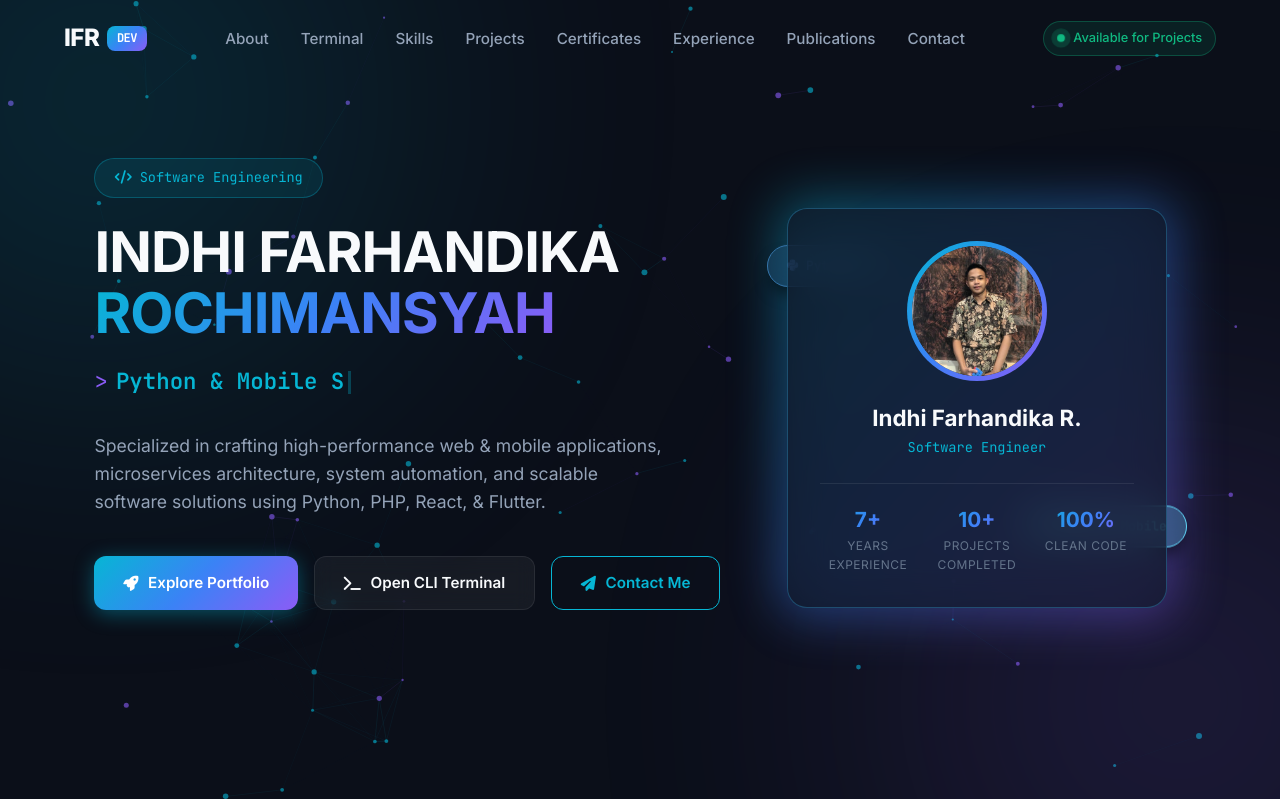
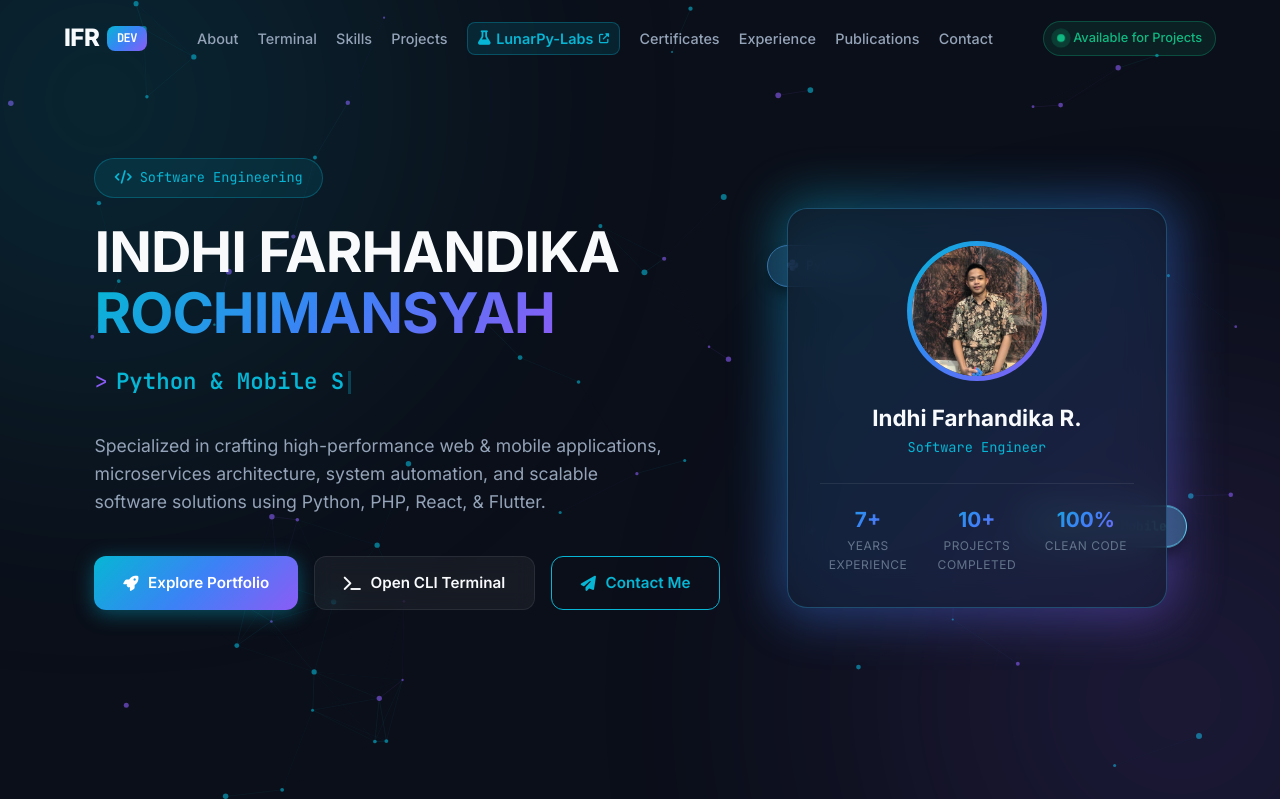
Before and after one commit to indhifarhandika/indhifarhandika.github.io, a PHP site: page / in a window 1280 px wide. Shown: the top 799 px of the page. Run offline with PHP 8.4, Linux system fonts and the light colour scheme.

Commit message:
feat: add LunarPy-Labs navigation and integration across site components, and terminal commands.

```diff
--- a/contact.html
+++ b/contact.html
@@ -36,6 +36,7 @@
 		  <nav class="nav nav-masthead justify-content-center">
 			<a class="nav-link" href="/">Home</a>
 			<a class="nav-link" href="project.html">Project</a>
+			<a class="nav-link" href="https://lunarpy-labs.indhifarhandika.dev" target="_blank" rel="noopener noreferrer">LunarPy Labs ↗</a>
 			<a class="nav-link active" href="#">Contact</a>
 		  </nav>
 		</div>
--- a/css/style.css
+++ b/css/style.css
@@ -256,6 +256,7 @@ section {
   align-items: center;
   gap: 0.5rem;
   color: var(--text-primary);
+  flex-shrink: 0;
 }
 
 .logo-badge {
@@ -270,16 +271,21 @@ section {
 .nav-links {
   display: flex;
   list-style: none;
-  gap: 2rem;
+  gap: 1.2rem;
   align-items: center;
+  white-space: nowrap;
 }
 
 .nav-link {
   color: var(--text-secondary);
-  font-size: 0.95rem;
+  font-size: 0.9rem;
   font-weight: 500;
   position: relative;
-  padding: 0.5rem 0;
+  padding: 0.4rem 0;
+  display: inline-flex;
+  align-items: center;
+  gap: 0.35rem;
+  white-space: nowrap;
 }
 
 .nav-link:hover, .nav-link.active {
@@ -301,10 +307,32 @@ section {
   width: 100%;
 }
 
+.nav-link-labs {
+  color: var(--accent-cyan) !important;
+  font-weight: 600;
+  padding: 0.25rem 0.65rem;
+  border-radius: var(--radius-sm);
+  background: rgba(6, 182, 212, 0.12);
+  border: 1px solid rgba(6, 182, 212, 0.3);
+  transition: var(--transition-fast);
+}
+
+.nav-link-labs:hover {
+  background: rgba(6, 182, 212, 0.25);
+  border-color: var(--accent-cyan);
+  box-shadow: 0 0 10px rgba(6, 182, 212, 0.4);
+  color: #fff !important;
+}
+
+.nav-link-labs::after {
+  display: none !important;
+}
+
 .nav-actions {
   display: flex;
   align-items: center;
   gap: 1rem;
+  flex-shrink: 0;
 }
 
 .status-badge {
@@ -1241,6 +1269,18 @@ textarea.form-control {
 }
 
 /* Responsive Media Queries */
+@media (max-width: 1250px) {
+  .nav-links {
+    gap: 0.75rem;
+  }
+  .nav-link {
+    font-size: 0.82rem;
+  }
+  .status-badge {
+    display: none;
+  }
+}
+
 @media (max-width: 992px) {
   .hero-grid {
     grid-template-columns: 1fr;
--- a/index.html
+++ b/index.html
@@ -43,6 +43,9 @@
                 <li><a href="#terminal" class="nav-link">Terminal</a></li>
                 <li><a href="#skills" class="nav-link">Skills</a></li>
                 <li><a href="#projects" class="nav-link">Projects</a></li>
+                <li><a href="https://lunarpy-labs.indhifarhandika.dev" target="_blank" rel="noopener noreferrer"
+                        class="nav-link nav-link-labs"><i class="fas fa-flask"></i> LunarPy-Labs <i
+                            class="fas fa-external-link-alt" style="font-size: 0.7em;"></i></a></li>
                 <li><a href="#certificates" class="nav-link">Certificates</a></li>
                 <li><a href="#experience" class="nav-link">Experience</a></li>
                 <li><a href="#publications" class="nav-link">Publications</a></li>
@@ -356,7 +359,8 @@
                         </div>
                         <h3 class="timeline-role">Founder & Research Engineer</h3>
                         <div class="timeline-company">LunarPy-Labs &bull; Self-employed &bull; Indonesia</div>
-                        <p class="timeline-desc">Independent research and engineering lab focused on open-source projects, Python, AI, high-performance computing, and modern software systems.</p>
+                        <p class="timeline-desc">Independent research and engineering lab focused on open-source
+                            projects, Python, AI, high-performance computing, and modern software systems.</p>
                     </div>
                 </div>
 
@@ -673,7 +677,10 @@
     <footer class="footer">
         <div class="container footer-content">
             <div>
-                &copy; 1999 <strong>Indhi Farhandika</strong>. All rights reserved.
+                &copy; 1999 <strong>Indhi Farhandika</strong>. All rights reserved. &bull; <a
+                    href="https://lunarpy-labs.indhifarhandika.dev" target="_blank" rel="noopener noreferrer"
+                    style="color: var(--accent-cyan); text-decoration: none; font-weight: 500;"><i
+                        class="fas fa-flask"></i> LunarPy-Labs</a>
             </div>
             <div>
                 Built with <i class="fas fa-heart" style="color: var(--accent-pink);"></i> & Clean Code Standard
--- a/js/main.js
+++ b/js/main.js
@@ -273,8 +273,11 @@ async function loadProjects() {
 
         const tagsHtml = tags.map(tag => `<span class="tag">${escapeHTML(tag)}</span>`).join('');
 
-        const demoLinkHtml = demo
-          ? `<a href="https://${escapeHTML(demo)}" target="_blank" class="icon-btn" title="Live Demo"><i class="fas fa-external-link-alt"></i></a>`
+        const demoUrl = demo
+          ? (demo.startsWith('http://') || demo.startsWith('https://') ? demo : `https://${demo}`)
+          : '';
+        const demoLinkHtml = demoUrl
+          ? `<a href="${escapeHTML(demoUrl)}" target="_blank" rel="noopener noreferrer" class="icon-btn" title="Live Demo"><i class="fas fa-external-link-alt"></i></a>`
           : '';
 
         const card = document.createElement('div');
--- a/js/terminal.js
+++ b/js/terminal.js
@@ -14,6 +14,7 @@ document.addEventListener('DOMContentLoaded', () => {
   <span class="text-gradient">bio</span>       - Brief developer biography
   <span class="text-gradient">skills</span>    - Core technical stack & expertise
   <span class="text-gradient">projects</span>  - Highlighted engineering projects
+  <span class="text-gradient">lunarpy</span>   - LunarPy-Labs platform & ecosystem
   <span class="text-gradient">certs</span>     - Official certifications
   <span class="text-gradient">contact</span>   - Get in touch & social channels
   <span class="text-gradient">whoami</span>    - Display your session info
@@ -37,10 +38,23 @@ Passionate about code optimization, algorithm design, clean architecture, and mo
 
     projects: `Featured Projects:
 ---------------------------------------
-1. Flask MVC Framework (v1.4)  - Standardized Python Web MVC Architecture
-2. Cryptography Engine (v1.2)  - Data Encryption & Security Suite
-3. PDF Merge Utility (v1.1)    - High-Performance PDF Processing Utility
-4. Mobile Kuota & E-Commerce   - Cross-Platform Digital Commerce Application`,
+1. LunarPy-Labs Platform     - Python Open-Source Ecosystem (lunarpy-labs.indhifarhandika.dev)
+2. Flask MVC Framework (v1.4)- Standardized Python Web MVC Architecture
+3. Cryptography Engine (v1.2)- Data Encryption & Security Suite
+4. PDF Merge Utility (v1.1)  - High-Performance PDF Processing Utility
+5. Mobile Kuota & E-Commerce - Cross-Platform Digital Commerce Application`,
+
+    lunarpy: `LunarPy-Labs Platform & Organization:
+---------------------------------------
+Web URL     : https://lunarpy-labs.indhifarhandika.dev
+GitHub Org  : https://github.com/LunarPy-Labs
+Description : Developer-focused open-source ecosystem for Python tools, ORM frameworks, database utilities, and developer projects.`,
+
+    labs: `LunarPy-Labs Platform & Organization:
+---------------------------------------
+Web URL     : https://lunarpy-labs.indhifarhandika.dev
+GitHub Org  : https://github.com/LunarPy-Labs
+Description : Developer-focused open-source ecosystem for Python tools, ORM frameworks, database utilities, and developer projects.`,
 
     certs: `Verified Certifications:
 ---------------------------------------
--- a/project.html
+++ b/project.html
@@ -36,6 +36,7 @@
 		  <nav class="nav nav-masthead justify-content-center">
 			<a class="nav-link" href="/">Home</a>
 			<a class="nav-link active" href="#">Project</a>
+			<a class="nav-link" href="https://lunarpy-labs.indhifarhandika.dev" target="_blank" rel="noopener noreferrer">LunarPy Labs ↗</a>
 			<a class="nav-link" href="contact.html">Contact</a>
 		  </nav>
 		</div>
```
